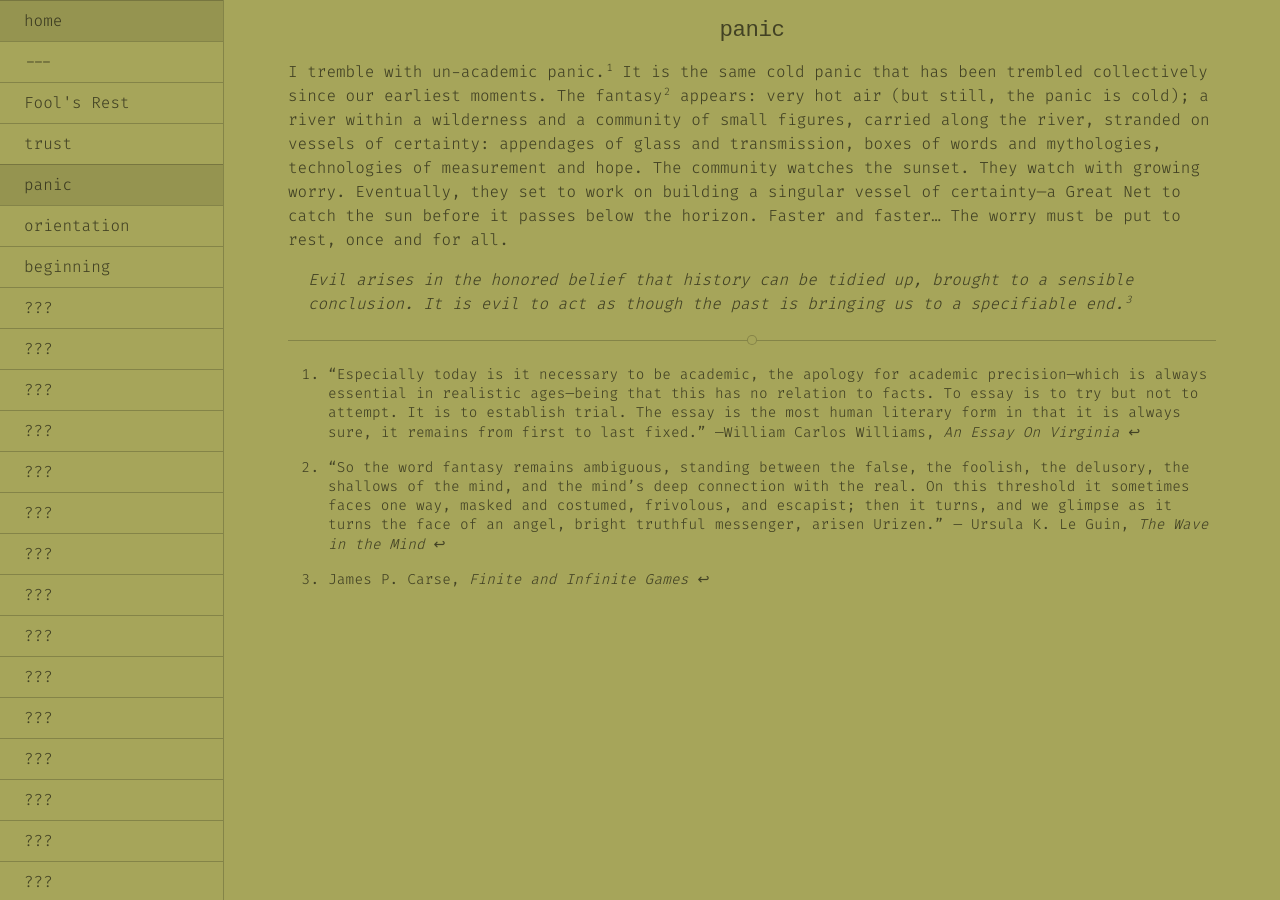
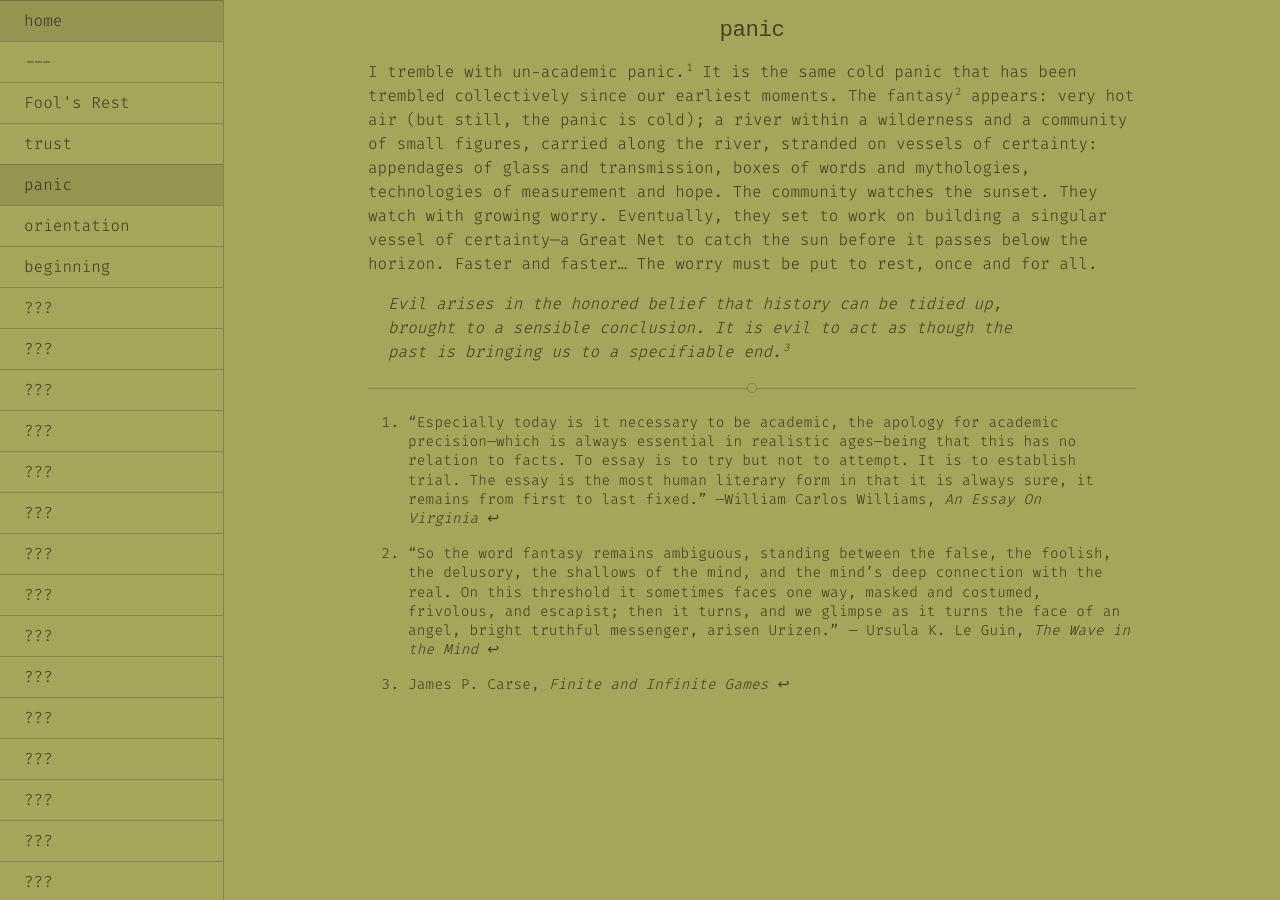
Before and after one commit to goodpileus/myblog, a Jekyll site: the page built from _texts/3-panic.md, in a window 1280 px wide. Built offline with Jekyll 4.4.1, drawn with Linux system fonts in a browser that asks for light colours; some web fonts are replaced.

Commit message:
fix width

```diff
--- a/_sass/_ed.scss
+++ b/_sass/_ed.scss
@@ -78,7 +78,7 @@ body {
 
 .content {
   // margin-bottom: 4rem;
-  padding-bottom:4rem;
+  padding-bottom:1rem;
 }
 
 
@@ -104,12 +104,18 @@ body {
 */
 
 .container {
-  max-width: 100%;
+  max-width: 56rem;
   padding-left:  4rem;
   padding-right: 4rem;
   margin-left:  auto;
   margin-right: auto;
 }
+
+// @media (min-width: 56em) {
+//   .container {
+//     max-width: 50rem;
+//   }
+// }
 
 /* Links */
 a, .text-title a {
```
